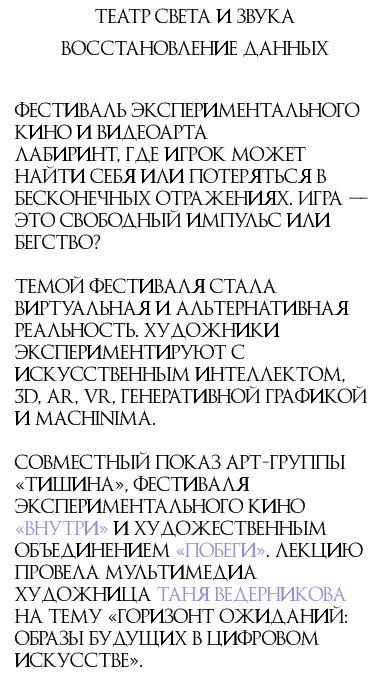
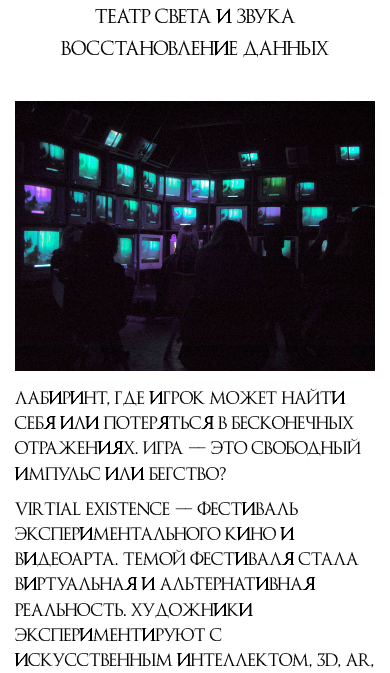
Before and after one commit to saehel/tishina, a plain HTML site: page virtual-existence.html in a window 390 px wide. Shown: the part 135-808 px from the top of the page. Drawn offline with Linux system fonts and the light colour scheme.

Commit message:
Force commit

```diff
--- a/gpt.css
+++ b/gpt.css
@@ -63,14 +63,15 @@ body {
 }
 
 .content p {
-  line-height: 1.6;
+  line-height: 1.4;
+  margin-top: 10px;
   margin-bottom: 10px;
 }
 
 .content img {
   width: 100%;
   height: auto;
-  margin-top: 20px;
+  margin-top: 0px;
 }
 
 /* 📱 Медиа-запросы для адаптивности */
--- a/style-flex.css
+++ /dev/null
@@ -1,67 +0,0 @@
-body {
-    display: flex;
-    flex-direction: row; /* Располагаем sidebar слева, контент справа */
-    font-family: Truin, sans-serif;
-    background-color: #fff;
-    color: #000;
-}
-
-.sidebar {
-    width: 220px;
-    padding: 20px;
-    position: fixed;
-    left: 0px; /* Отступ слева */
-    top: 0;
-    height: 100vh; /* Растягивается по высоте */
-}
-
-.content {
-    flex-grow: 1;
-    margin-left: 340px; /* Учитываем ширину sidebar (220px + 100px отступ) */
-    padding: 40px;
-    max-width: 100%;
-}
-img {
-    max-width: 100%; /* Изображения не выходят за границы */
-    height: auto;
-}
-
-.sidebar {
-    width: 20vw; /* Вместо фиксированных 220px, занимает 20% ширины окна */
-    min-width: 180px; /* Минимальная ширина, чтобы не схлопывался */
-}
-
-.content {
-    width: 75vw; /* Контент занимает 75% ширины */
-    min-width: 320px;
-}
-
-@media (max-width: 1024px) {
-    .sidebar {
-        width: 180px;
-        left: 50px; /* Уменьшаем отступ */
-    }
-    .content {
-        margin-left: 230px;
-    }
-}
-
-@media (max-width: 768px) {
-    body {
-        flex-direction: column; /* Перестраиваем в колонку */
-    }
-
-    .sidebar {
-        width: 100%;
-        height: auto;
-        position: relative; /* Обычное расположение */
-        left: 0;
-        padding: 10px;
-        text-align: center;
-    }
-
-    .content {
-        margin-left: 0;
-        width: 100%;
-    }
-}
--- a/style.css
+++ /dev/null
@@ -1,100 +0,0 @@
-
-
-  @font-face {
-    font-family: Truin;
-    src: url(fonts/Truin-Regular.ttf);
-
-
-  } h1 {
-    font-family: Truin, 'Truin';
-    font-size: 250%;
-  }
-
-  body {
-    font-size: 26px; /* Или любой нужный размер */
-}
-
-
-        * {
-            margin: 0;
-            padding: 0;
-            box-sizing: border-box;
-        }
-
-        body {
-            display: flex;
-            font-family: Truin;
-            src: url(fonts/Truin-Regular.ttf);
-            background-color: #fff;
-            color: #000;
-        }
-
-        .sidebar {
-            width: 350px;
-            padding: 20px;
-            position: fixed; /* Фиксируем sidebar */
-            left: 0px; /* Отступ слева */
-            top: 0; /* Фиксируем сверху */
-            height: 100vh; /* Полная высота экрана */
-        }
-
-        .sidebar h1 {
-            font-size: 20px;
-            font-weight: bold;
-            margin-bottom: 20px;
-        }
-
-        .sidebar a {
-            display: block;
-            text-decoration: none;
-            color: black;
-            margin-bottom: 10px;
-        }
-
-        .sidebar a:hover {
-            font-weight: bold;
-        }
-
-        .content {
-            margin-left: 440px; /* 100px (отступ sidebar) + 220px (ширина sidebar) */
-            flex-grow: 1;
-            max-width: 800px;
-            padding: 40px;
-        }
-
-        .content h2 {
-            font-size: 22px;
-            margin-bottom: 10px;
-        }
-
-        .content p {
-            line-height: 1.6;
-            margin-bottom: 10px;
-        }
-
-        .content img {
-            width: 100%;
-            height: auto;
-            margin-top: 20px;
-        }
-
-        @media (max-width: 768px) {
-            body {
-                flex-direction: column;
-            }
-
-            .sidebar {
-                width: 100%;
-                text-align: center;
-            }
-        }
-
-        a {
-            text-decoration: none; /* Убираем подчеркивание */
-            color: #928CF6; /* Цвет ссылки */
-        }
-
-        ::selection {
-            background-color: #928CF6; /* Фон выделенного текста */
-            color: #fff; /* Цвет самого текста */
-        }
--- a/virtual-existence.html
+++ b/virtual-existence.html
@@ -19,19 +19,20 @@
     </nav>
 
     <main class="content">
-            Фестиваль экспериментального кино и видеоарта
-            <br>
-                Лабиринт, где игрок может найти себя или потеряться в бесконечных отражениях.
-                Игра — это свободный импульс или бегство?
-                <br><br>
-                Темой фестиваля стала виртуальная и альтернативная реальность.
+        <img src="img/virtual1.jpg" alt="virtual existence" width="100%"/> <br>
+
+                <p>Лабиринт, где игрок может найти себя или потеряться в бесконечных отражениях.
+                Игра — это свободный импульс или бегство?</p>
+
+                <p>Virtial Existence — Фестиваль экспериментального кино и видеоарта. Темой фестиваля стала виртуальная
+                и альтернативная реальность.
                 Художники экспериментируют с искусcтвенным интеллектом, 3D, AR, VR,
-                генеративной графикой и machinima.
-                <br><br>
-                Совместный показ арт-группы «Тишина», фестиваля экспериментального кино <a href="https://t.me/vnutri_fest" target="_blank">«Внутри»</a>
-                и художественным объединением <a href="https://t.me/pobegiles" target="_blank">«Побеги»</a>.
+                генеративной графикой и machinima.</p>
+
+                <p>Совместный показ арт-группы «Тишина», фестиваля экспериментального кино <a href="https://t.me/vnutri_fest" target="_blank">«Внутри»</a>
+                и художественного объединения <a href="https://t.me/pobegiles" target="_blank">«Побеги»</a>.
                 Лекцию провела мультимедиа художница <a href="https://blazar.art/participants/tanya-maksina/" target="_blank">Таня Ведерникова</a>
-                на тему «Горизонт ожиданий: Образы будущих в цифровом искусстве».
+                на тему «Горизонт ожиданий: Образы будущих в цифровом искусстве».</p>
             <br><br>
             Художники:
             <br>
```
Also changed, not shown: index.html (+2 -1 lines), test.html (added, +50 -0 lines), img/virtual1.jpg (added).
